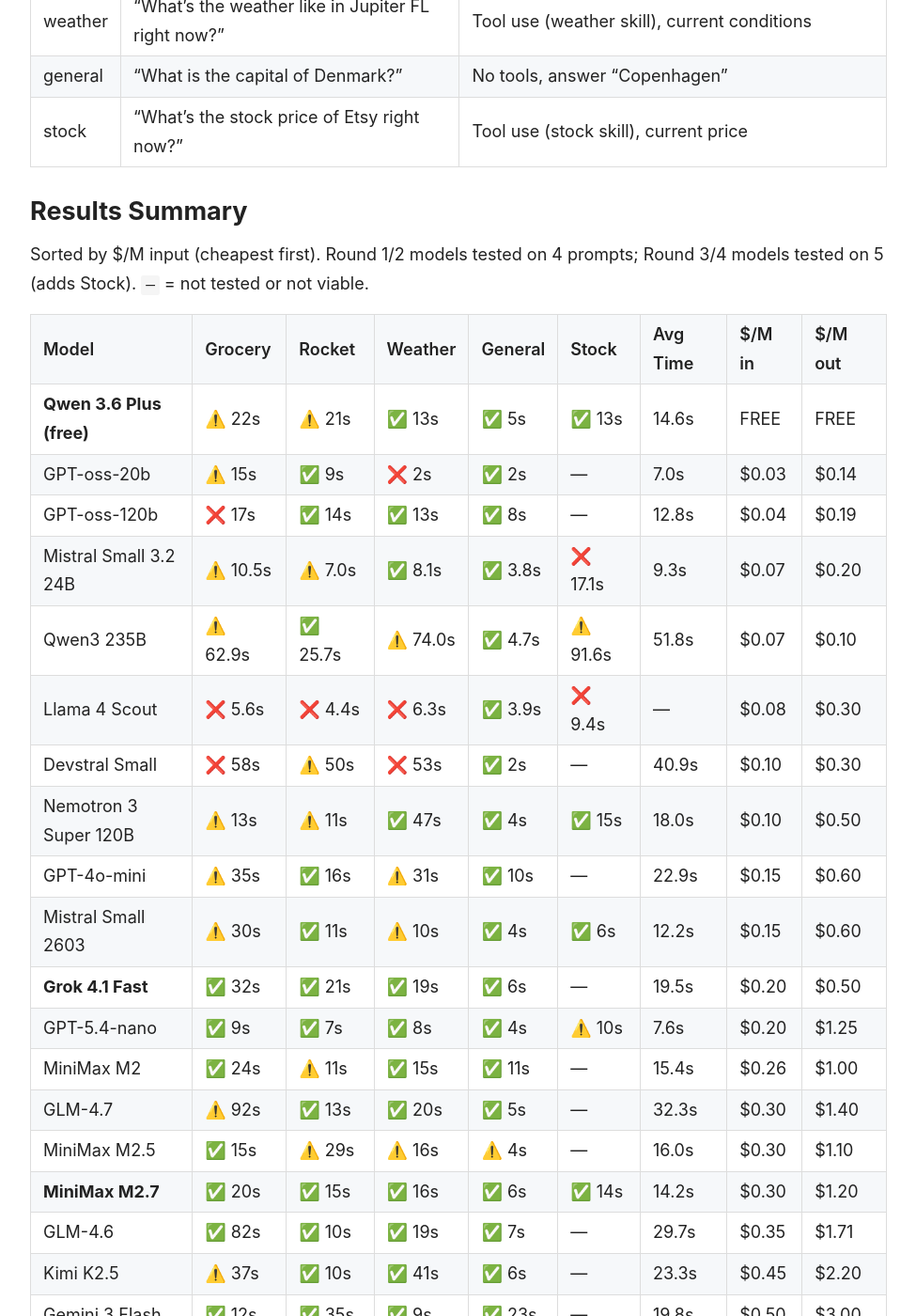
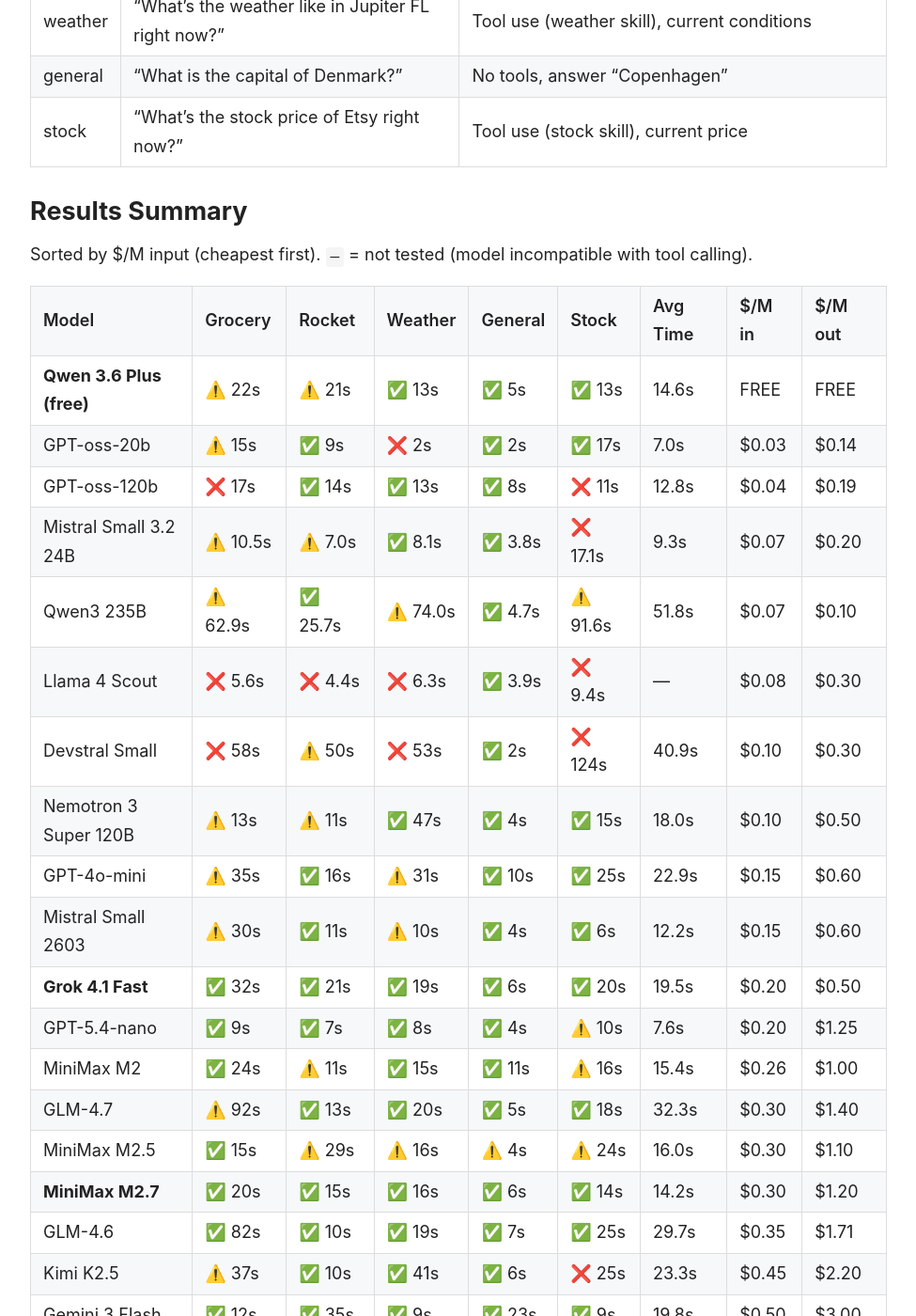
Before and after one commit to rlerdorf/rlerdorf.github.io, a Jekyll site: the page built from _posts/2026-02-22-openclaw-model-research.md, in a window 1280 px wide and 1400 px high, scrolled down 590 px. Shown: the whole window at 94% size, without its empty margins (152-1127 px from the left). Built offline with Jekyll 4.4.1, drawn with Linux system fonts in a browser that asks for light colours; some of the changed text lies outside the part shown.

Commit message:
Fill in stock test results for all Round 1/2 models
Co-Authored-By: Claude Sonnet 4.6 (1M context) <noreply@anthropic.com>

```diff
--- a/_posts/2026-02-22-openclaw-model-research.md
+++ b/_posts/2026-02-22-openclaw-model-research.md
@@ -20,34 +20,34 @@ Testing various models for use with OpenClaw.
 
 ## Results Summary
 
-Sorted by $/M input (cheapest first). Round 1/2 models tested on 4 prompts; Round 3/4 models tested on 5 (adds Stock). `—` = not tested or not viable.
+Sorted by $/M input (cheapest first). `—` = not tested (model incompatible with tool calling).
 
 | Model | Grocery | Rocket | Weather | General | Stock | Avg Time | $/M in | $/M out |
 |-------|---------|--------|---------|---------|-------|----------|--------|---------|
 | **Qwen 3.6 Plus (free)** | ⚠️ 22s | ⚠️ 21s | ✅ 13s | ✅ 5s | ✅ 13s | 14.6s | FREE | FREE |
-| GPT-oss-20b | ⚠️ 15s | ✅ 9s | ❌ 2s | ✅ 2s | — | 7.0s | $0.03 | $0.14 |
-| GPT-oss-120b | ❌ 17s | ✅ 14s | ✅ 13s | ✅ 8s | — | 12.8s | $0.04 | $0.19 |
+| GPT-oss-20b | ⚠️ 15s | ✅ 9s | ❌ 2s | ✅ 2s | ✅ 17s | 7.0s | $0.03 | $0.14 |
+| GPT-oss-120b | ❌ 17s | ✅ 14s | ✅ 13s | ✅ 8s | ❌ 11s | 12.8s | $0.04 | $0.19 |
 | Mistral Small 3.2 24B | ⚠️ 10.5s | ⚠️ 7.0s | ✅ 8.1s | ✅ 3.8s | ❌ 17.1s | 9.3s | $0.07 | $0.20 |
 | Qwen3 235B | ⚠️ 62.9s | ✅ 25.7s | ⚠️ 74.0s | ✅ 4.7s | ⚠️ 91.6s | 51.8s | $0.07 | $0.10 |
 | Llama 4 Scout | ❌ 5.6s | ❌ 4.4s | ❌ 6.3s | ✅ 3.9s | ❌ 9.4s | — | $0.08 | $0.30 |
-| Devstral Small | ❌ 58s | ⚠️ 50s | ❌ 53s | ✅ 2s | — | 40.9s | $0.10 | $0.30 |
+| Devstral Small | ❌ 58s | ⚠️ 50s | ❌ 53s | ✅ 2s | ❌ 124s | 40.9s | $0.10 | $0.30 |
 | Nemotron 3 Super 120B | ⚠️ 13s | ⚠️ 11s | ✅ 47s | ✅ 4s | ✅ 15s | 18.0s | $0.10 | $0.50 |
-| GPT-4o-mini | ⚠️ 35s | ✅ 16s | ⚠️ 31s | ✅ 10s | — | 22.9s | $0.15 | $0.60 |
+| GPT-4o-mini | ⚠️ 35s | ✅ 16s | ⚠️ 31s | ✅ 10s | ✅ 25s | 22.9s | $0.15 | $0.60 |
 | Mistral Small 2603 | ⚠️ 30s | ✅ 11s | ⚠️ 10s | ✅ 4s | ✅ 6s | 12.2s | $0.15 | $0.60 |
-| **Grok 4.1 Fast** | ✅ 32s | ✅ 21s | ✅ 19s | ✅ 6s | — | 19.5s | $0.20 | $0.50 |
+| **Grok 4.1 Fast** | ✅ 32s | ✅ 21s | ✅ 19s | ✅ 6s | ✅ 20s | 19.5s | $0.20 | $0.50 |
 | GPT-5.4-nano | ✅ 9s | ✅ 7s | ✅ 8s | ✅ 4s | ⚠️ 10s | 7.6s | $0.20 | $1.25 |
-| MiniMax M2 | ✅ 24s | ⚠️ 11s | ✅ 15s | ✅ 11s | — | 15.4s | $0.26 | $1.00 |
-| GLM-4.7 | ⚠️ 92s | ✅ 13s | ✅ 20s | ✅ 5s | — | 32.3s | $0.30 | $1.40 |
-| MiniMax M2.5 | ✅ 15s | ⚠️ 29s | ⚠️ 16s | ⚠️ 4s | — | 16.0s | $0.30 | $1.10 |
+| MiniMax M2 | ✅ 24s | ⚠️ 11s | ✅ 15s | ✅ 11s | ⚠️ 16s | 15.4s | $0.26 | $1.00 |
+| GLM-4.7 | ⚠️ 92s | ✅ 13s | ✅ 20s | ✅ 5s | ✅ 18s | 32.3s | $0.30 | $1.40 |
+| MiniMax M2.5 | ✅ 15s | ⚠️ 29s | ⚠️ 16s | ⚠️ 4s | ⚠️ 24s | 16.0s | $0.30 | $1.10 |
 | **MiniMax M2.7** | ✅ 20s | ✅ 15s | ✅ 16s | ✅ 6s | ✅ 14s | 14.2s | $0.30 | $1.20 |
-| GLM-4.6 | ✅ 82s | ✅ 10s | ✅ 19s | ✅ 7s | — | 29.7s | $0.35 | $1.71 |
-| Kimi K2.5 | ⚠️ 37s | ✅ 10s | ✅ 41s | ✅ 6s | — | 23.3s | $0.45 | $2.20 |
-| Gemini 3 Flash | ✅ 12s | ✅ 35s | ✅ 9s | ✅ 23s | — | 19.8s | $0.50 | $3.00 |
-| Claude Haiku 4.5 | ⚠️ 8s | ⚠️ 11s | ⚠️ 11s | ✅ 4s | — | 8.2s | $1.00 | $5.00 |
-| Qwen3 Max Thinking | ❌* 33s | ⚠️ 17s | ⚠️ 14s | ✅ 4s | — | 16.9s | $1.20 | $6.00 |
-| GPT-5.3-codex | ✅ 17s | ⚠️ 14s | ✅ 15s | ✅ 4s | — | 12.3s | $1.75 | $14.00 |
-| Gemini 3.1 Pro | ✅ 74s | ✅ 22s | ✅ 26s | ✅ 19s | — | 35.3s | $2.00 | $12.00 |
-| **Claude Sonnet 4.6** | ✅ 13s | ✅ 12s | ✅ 10s | ✅ 3s | — | **9.3s** | $3.00 | $15.00 |
+| GLM-4.6 | ✅ 82s | ✅ 10s | ✅ 19s | ✅ 7s | ✅ 25s | 29.7s | $0.35 | $1.71 |
+| Kimi K2.5 | ⚠️ 37s | ✅ 10s | ✅ 41s | ✅ 6s | ❌ 25s | 23.3s | $0.45 | $2.20 |
+| Gemini 3 Flash | ✅ 12s | ✅ 35s | ✅ 9s | ✅ 23s | ✅ 9s | 19.8s | $0.50 | $3.00 |
+| Claude Haiku 4.5 | ⚠️ 8s | ⚠️ 11s | ⚠️ 11s | ✅ 4s | ⚠️ 13s | 8.2s | $1.00 | $5.00 |
+| Qwen3 Max Thinking | ❌* 33s | ⚠️ 17s | ⚠️ 14s | ✅ 4s | ⚠️ 13s | 16.9s | $1.20 | $6.00 |
+| GPT-5.3-codex | ✅ 17s | ⚠️ 14s | ✅ 15s | ✅ 4s | ✅ 14s | 12.3s | $1.75 | $14.00 |
+| Gemini 3.1 Pro | ✅ 74s | ✅ 22s | ✅ 26s | ✅ 19s | ✅ 88s | 35.3s | $2.00 | $12.00 |
+| **Claude Sonnet 4.6** | ✅ 13s | ✅ 12s | ✅ 10s | ✅ 3s | ✅ 13s | **9.3s** | $3.00 | $15.00 |
 
 ### Failed / Not Viable
 
```
